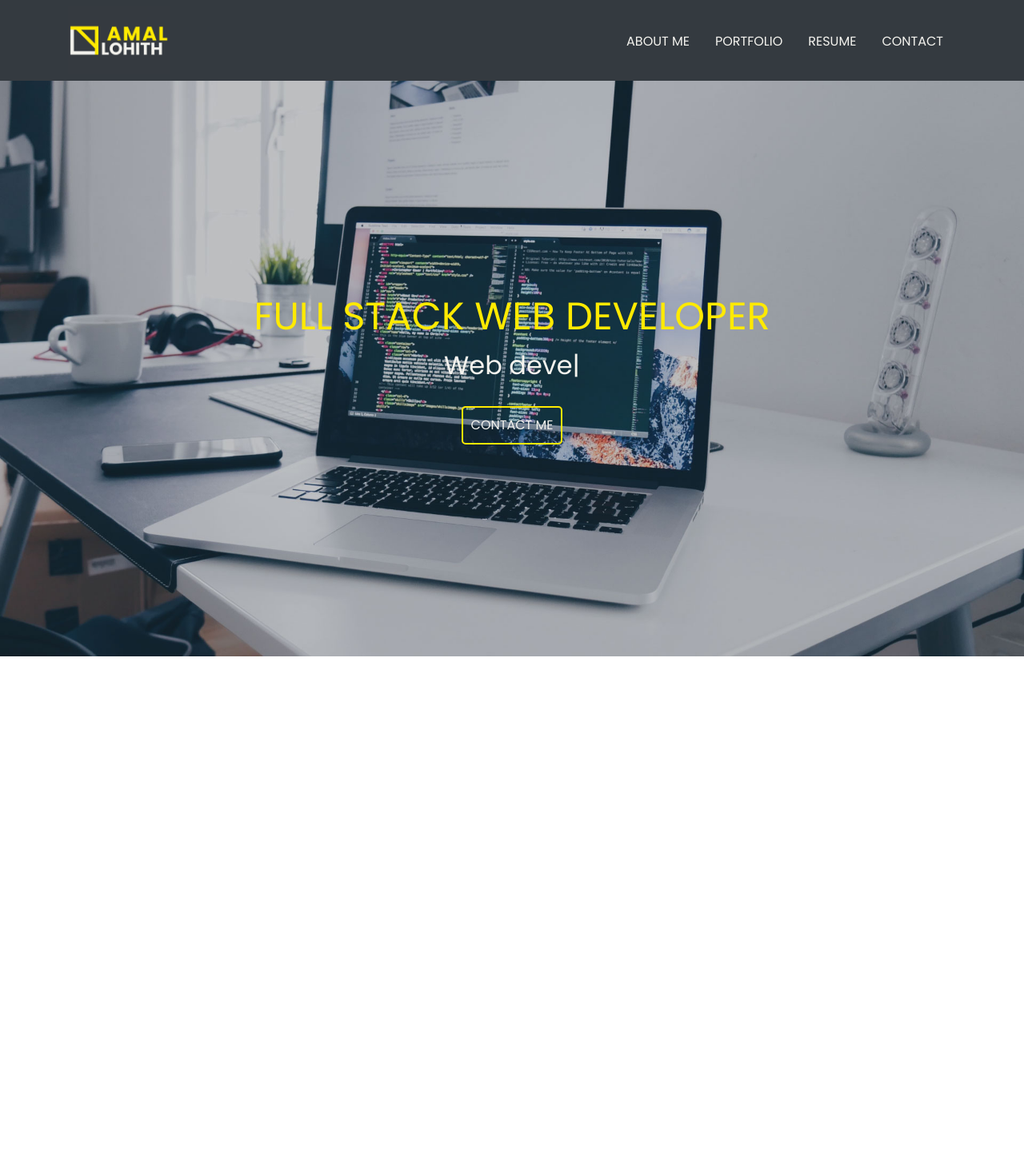
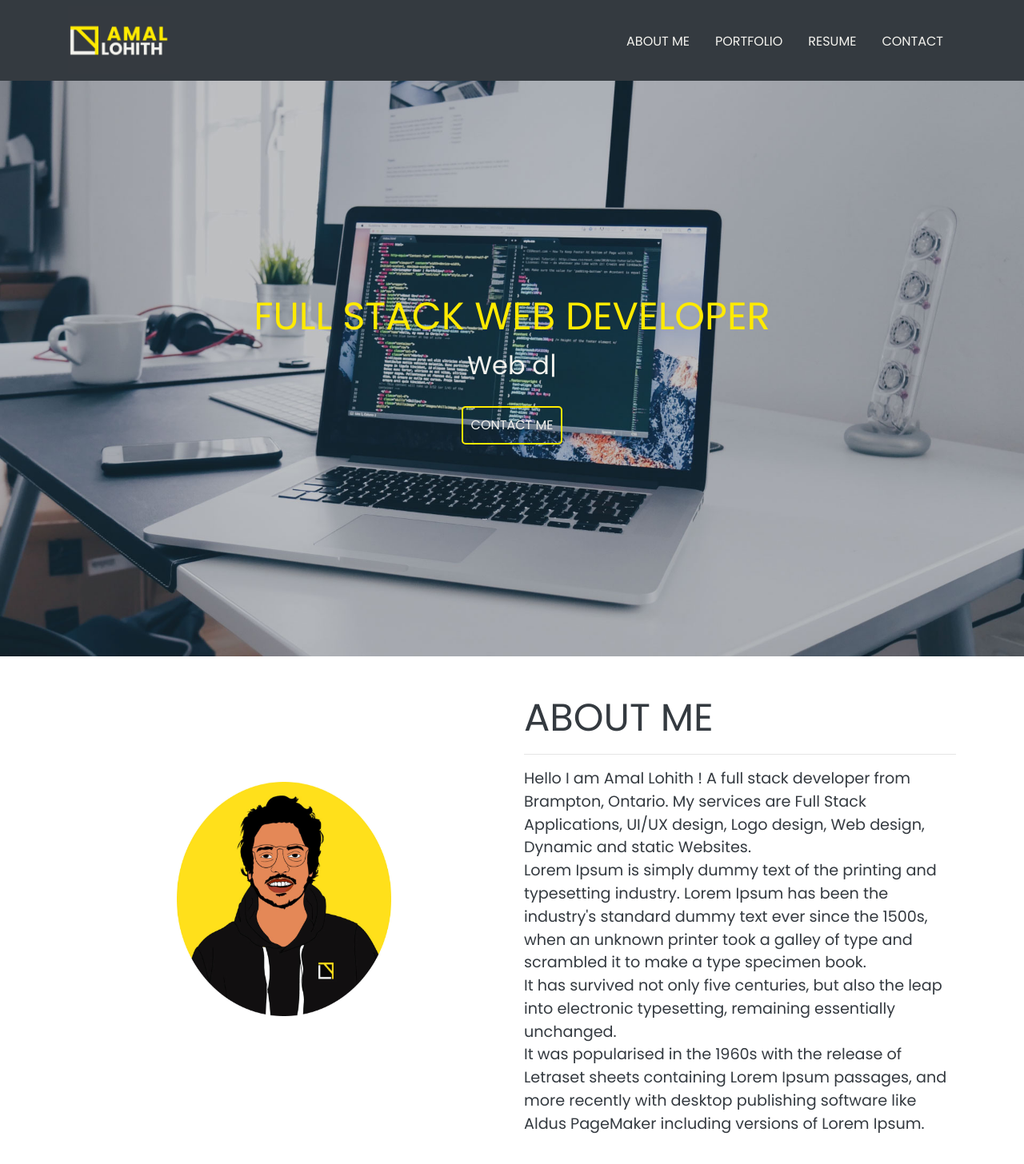
Before and after one commit to LohithAmal/react-portfolio, a React (Create React App) app in the folder portfolio/: page / in a window 1280 px wide. Shown: the top 1456 px of the page at 80% size. Before the commit the page ends 821 px from the top, so only its background shows below. Built offline with nearby package versions, Linux system fonts and the light colour scheme.

Commit message:
about me complete

```diff
--- a/portfolio/src/App.css
+++ b/portfolio/src/App.css
@@ -6,12 +6,9 @@
   --primary-bootstrap-nav: #343a40;
 }
 body{
-  font-family: 'Poppins', sans-serif;
-  width: 100%;
-  height: 100%;
-  margin: 0;
-  padding: 0;
-  overflow: hidden;
+  font-family: 'Poppins', sans-serif !important;
+
+
 }
 /* navbar styling */
 .logo{
@@ -98,3 +95,30 @@ border-top: 0.200rem solid var(--primary-bootstrap-nav);
   background-color: var(--primary-yellow);
   font-size: 1rem;
 }
+/* about me */
+.photo-wrap{
+  display: flex;
+  justify-content: center;
+  align-items: center;
+  margin-bottom:5px ;
+}
+.img-me{
+  width: 400px;
+  height: 350px;
+  padding: 0.3rem;
+  margin-top: 5rem;
+
+}
+.heading{
+  color: var(--primary-bootstrap-nav);
+  font-size: 3rem;
+}
+.para{
+  color: var(--primary-bootstrap-nav);
+  font-size: 1.2rem;
+}
+@media(max-width:468px){
+  .img-me{
+    width:10rem ;
+  }
+}
--- a/portfolio/src/App.js
+++ b/portfolio/src/App.js
@@ -3,21 +3,14 @@ import './App.css';
 import Particle from "react-tsparticles"
 import Navbar from "./components/Navbar"
 import Header from "./components/Header";
+import About from "./components/About";
 function App() {
   return (
     <>
-    <Particle
-      params={{
-        particle:{
-          value:30,
-          density:{
-            enable:true,
-            value_area:900
-          }
-        }
-      }}></Particle>
+
    <Navbar> </Navbar>
    <Header></Header>
+   <About />
    </>
   );
 }
--- /dev/null
+++ b/portfolio/src/components/About.js
@@ -0,0 +1,26 @@
+import React from 'react'
+import Me from '../round.jpg'
+const About = () => {
+  return (
+    <div className="container py-5">
+      <div className="row">
+        <div className="col-lg-6 col-xm-12">
+          <div className="photo-wrap">
+          <img className="img-me" src={Me} alt="amal lohith avatar" />
+          </div>
+
+        </div>
+        <div className="col-lg-6 col-xm-12">
+          <h1 className="heading">ABOUT ME <hr /></h1>
+      <p className="para"> Hello I am Amal Lohith !
+        A full stack developer from Brampton, Ontario.
+        My services are Full Stack Applications, UI/UX design, Logo design, Web design, Dynamic and static Websites.<br />
+        Lorem Ipsum is simply dummy text of the printing and typesetting industry. Lorem Ipsum has been the industry's standard dummy text ever since the 1500s, when an unknown printer took a galley of type and scrambled it to make a type specimen book. <br />It has survived not only five centuries, but also the leap into electronic typesetting, remaining essentially unchanged.<br /> It was popularised in the 1960s with the release of Letraset sheets containing Lorem Ipsum passages, and more recently with desktop publishing software like Aldus PageMaker including versions of Lorem Ipsum.
+      </p>
+        </div>
+      </div>
+    </div>
+  )
+}
+
+export default About
```
Also changed, not shown: portfolio/src/round.jpg (added).
